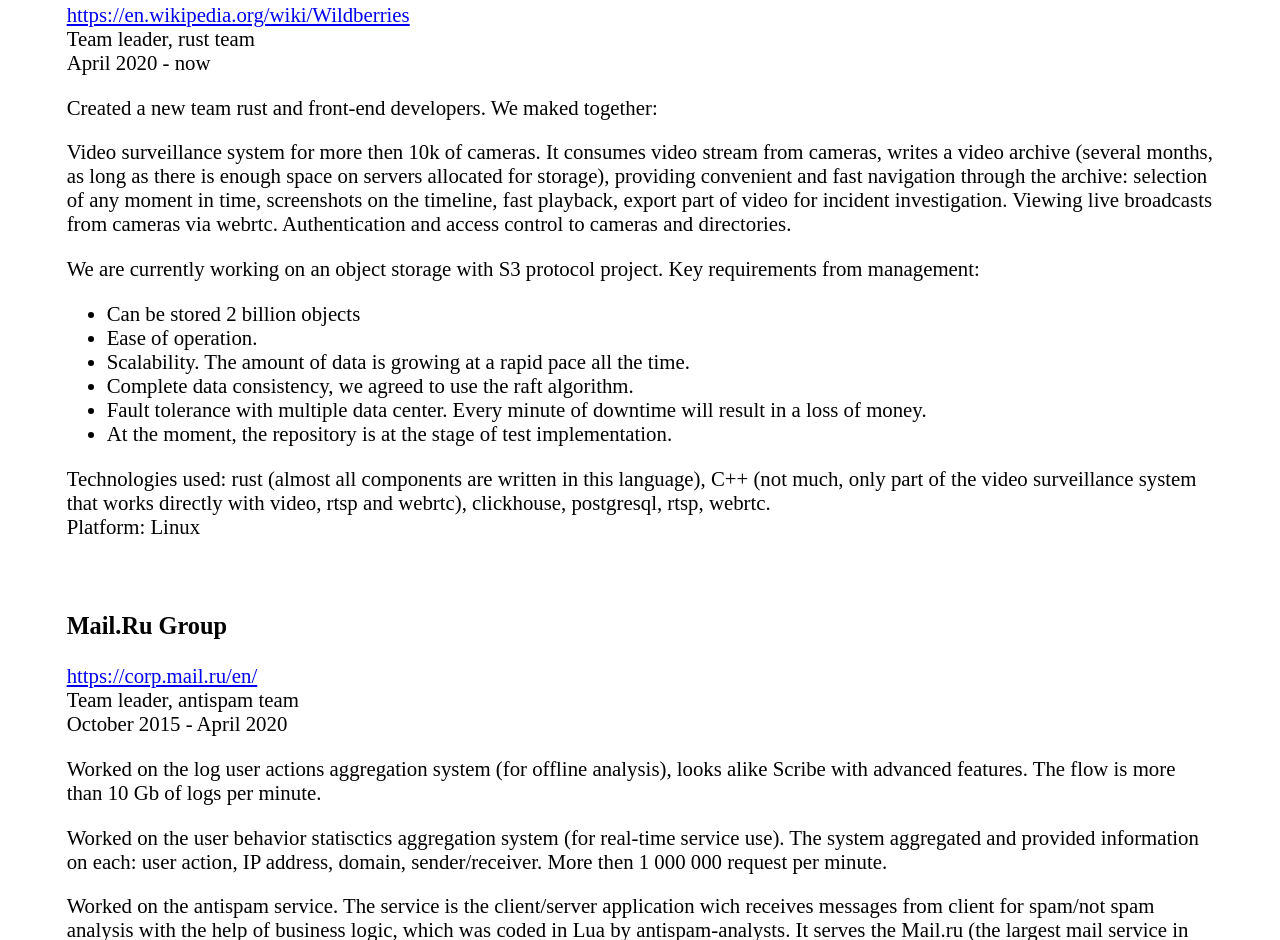
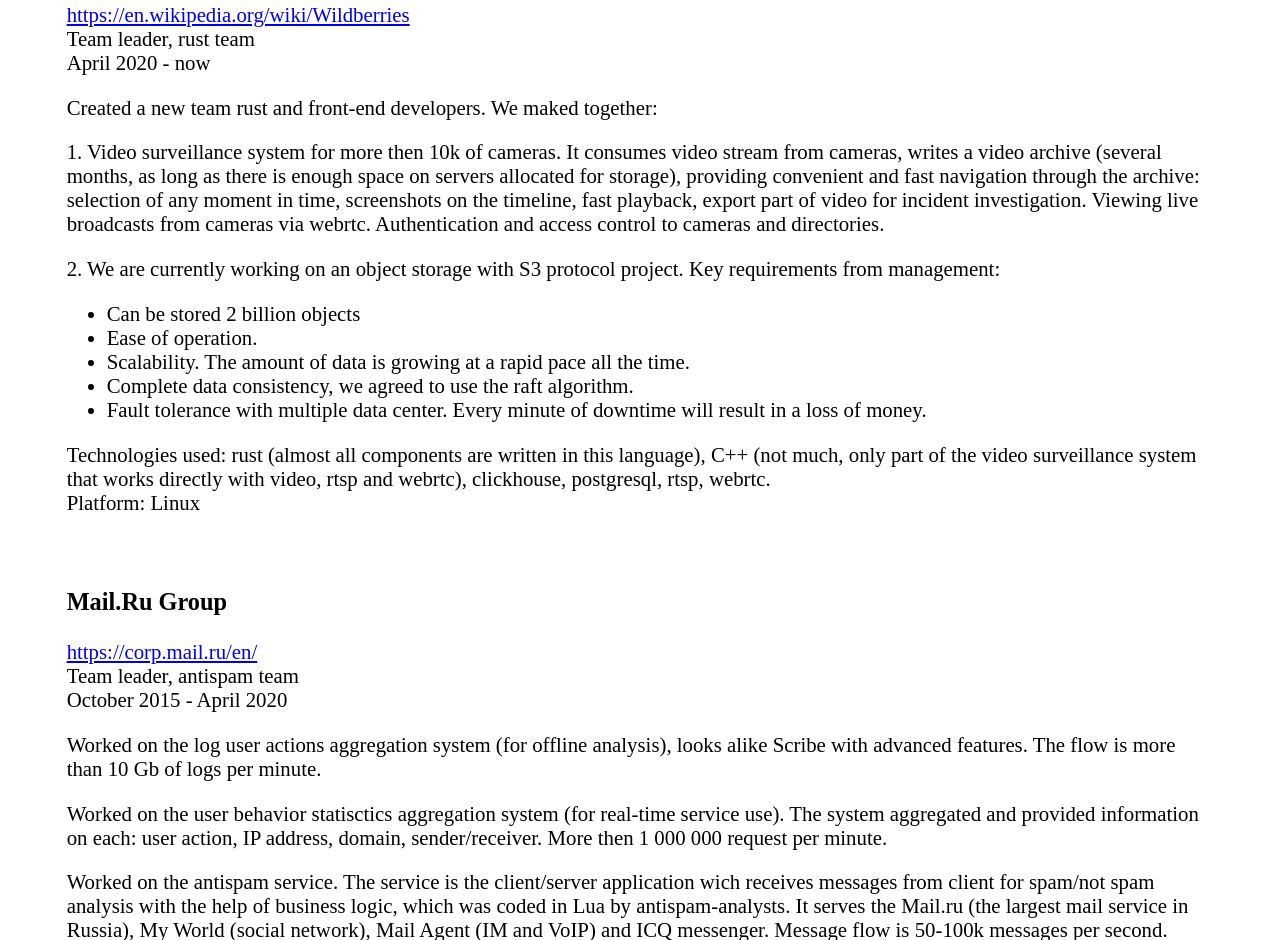
Before and after one commit to nekipelov/nekipelov.github.io, a plain HTML site: page cv.en.html in a window 1280 px wide. Shown: the part 926-1866 px from the top of the page. Drawn offline with Linux system fonts and the light colour scheme.

Commit message:
Update cv

```diff
--- a/cv.en.html
+++ b/cv.en.html
@@ -42,7 +42,7 @@
 
 <p>Created a new team rust and front-end developers. We maked together:</p>
 
-<p>Video surveillance system for more then 10k of cameras.
+<p>1. Video surveillance system for more then 10k of cameras.
 It consumes video stream from cameras, writes a video archive
 (several months, as long as there is enough space on servers allocated for storage),
 providing convenient and fast navigation through the archive: selection of any moment
@@ -51,7 +51,7 @@
 Authentication and access control to cameras and directories.</p>
 
 
-<p>We are currently working on an object storage with S3 protocol project.
+<p>2. We are currently working on an object storage with S3 protocol project.
 Key requirements from management:
 
 <ul>
@@ -61,7 +61,6 @@
     <li>Complete data consistency, we agreed to use the raft algorithm.</li>
     <li>Fault tolerance with multiple data center. Every minute of downtime
         will result in a loss of money.</li>
-    <li>At the moment, the repository is at the stage of test implementation.</li>
 </ul>
 </p>
 
```
